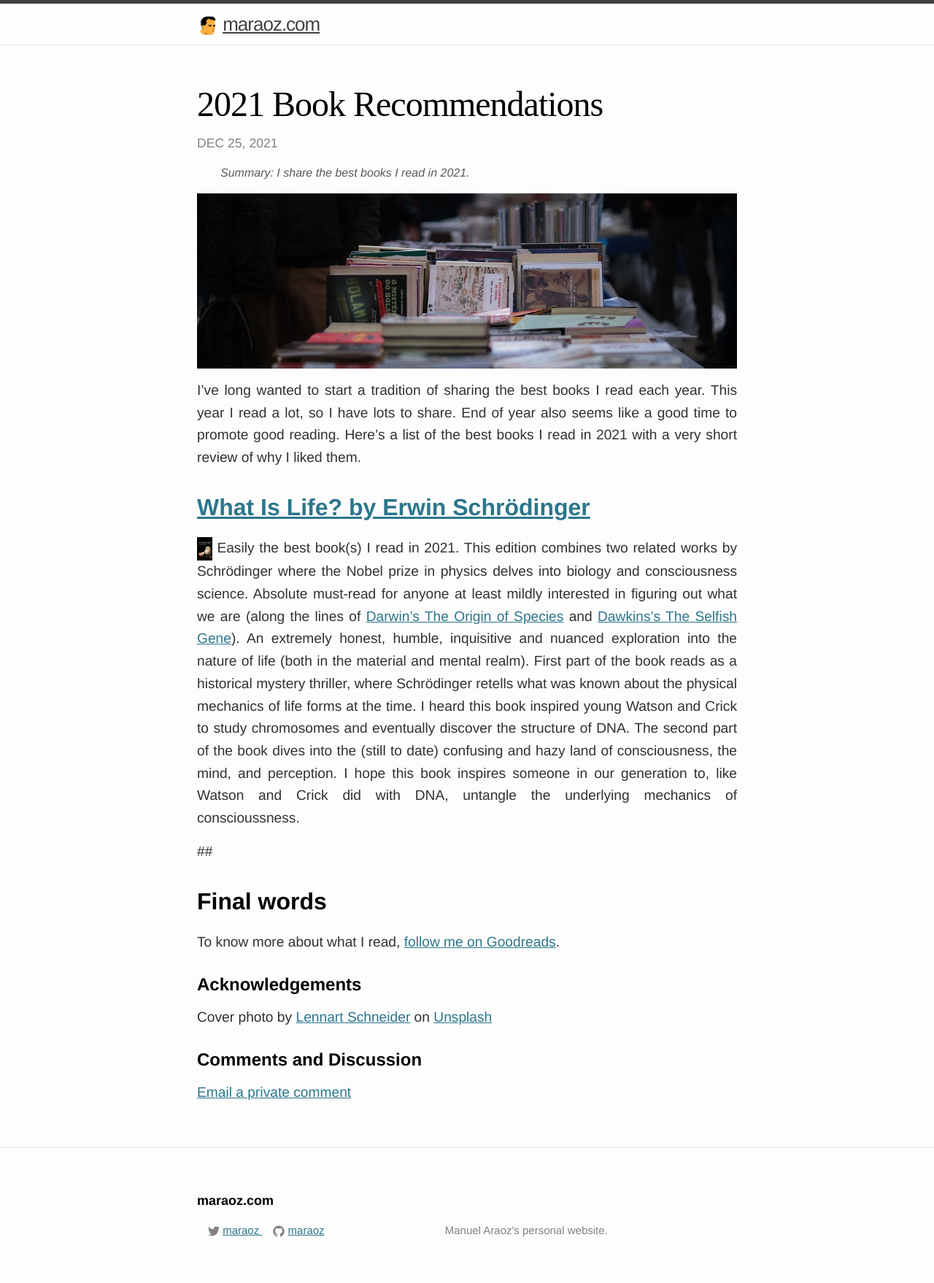
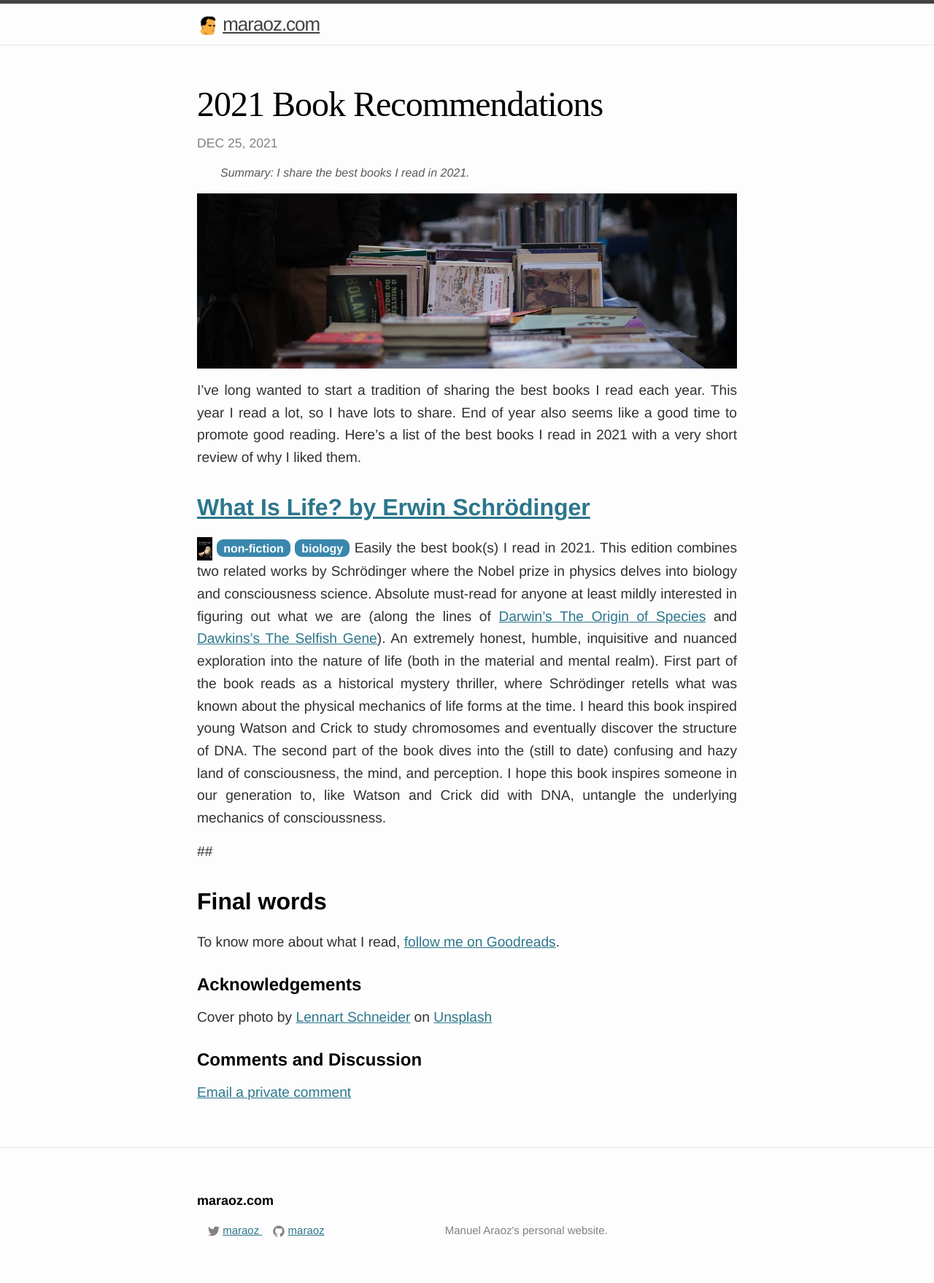
Before and after one commit to tobyornottobe/maraoz.github.io, a Jekyll site: the page built from _posts/2021-12-25-books-2021.md, in a window 1280 px wide. Shown: the whole page at 73% size. Built offline with Jekyll 4.4.1, drawn with Linux system fonts in a browser that asks for light colours.

Commit message:
add badges

```diff
--- a/_posts/2021-12-25-books-2021.md
+++ b/_posts/2021-12-25-books-2021.md
@@ -14,6 +14,7 @@ I've long wanted to start a tradition of sharing the best books I read each year
 
 ## [What Is Life? by Erwin Schrödinger](https://www.goodreads.com/book/show/162780.What_Is_Life_with_Mind_and_Matter_and_Autobiographical_Sketches)
 <img class="book" src="/img/books-2021/1.jpg">
+<span class="badge badge-info">non-fiction</span> <span class="badge badge-info">biology</span>
 Easily the best book(s) I read in 2021. This edition combines two related works by Schrödinger where the Nobel prize in physics delves into biology and consciousness science. Absolute must-read for anyone at least mildly interested in figuring out what we are (along the lines of [Darwin's The Origin of Species](https://www.goodreads.com/book/show/22463.The_Origin_of_Species) and [Dawkins's The Selfish Gene](https://www.goodreads.com/book/show/61535.The_Selfish_Gene)). An extremely honest, humble, inquisitive and nuanced exploration into the nature of life (both in the material and mental realm). First part of the book reads as a historical mystery thriller, where Schrödinger retells what was known about the physical mechanics of life forms at the time. I heard this book inspired young Watson and Crick to study chromosomes and eventually discover the structure of DNA. The second part of the book dives into the (still to date) confusing and hazy land of consciousness, the mind, and perception. I hope this book inspires someone in our generation to, like Watson and Crick did with DNA, untangle the underlying mechanics of conscioussness.
 
 ##
--- a/css/style-c3346ebbba826bce0aa2b8efd1548750256c7877.css
+++ b/css/style-c3346ebbba826bce0aa2b8efd1548750256c7877.css
@@ -224,3 +224,50 @@ blockquote p {
 .book {
   max-height: 2rem;
 }
+
+.badge {
+  padding: 4px 9px 3px;
+  font-size: 1rem;
+  font-weight: bold;
+  white-space: nowrap;
+  color: #ffffff;
+  background-color: #1261c9;
+  -webkit-border-radius: 9px;
+  -moz-border-radius: 9px;
+  border-radius: 9px;
+}
+.badge:hover {
+  color: #ffffff;
+  text-decoration: none;
+  cursor: pointer;
+}
+.badge-error {
+  background-color: #b94a48;
+}
+.badge-error:hover {
+  background-color: #953b39;
+}
+.badge-warning {
+  background-color: #f89406;
+}
+.badge-warning:hover {
+  background-color: #c67605;
+}
+.badge-success {
+  background-color: #468847;
+}
+.badge-success:hover {
+  background-color: #356635;
+}
+.badge-info {
+  background-color: #3a87ad;
+}
+.badge-info:hover {
+  background-color: #2d6987;
+}
+.badge-inverse {
+  background-color: #333333;
+}
+.badge-inverse:hover {
+  background-color: #1a1a1a;
+}
```
